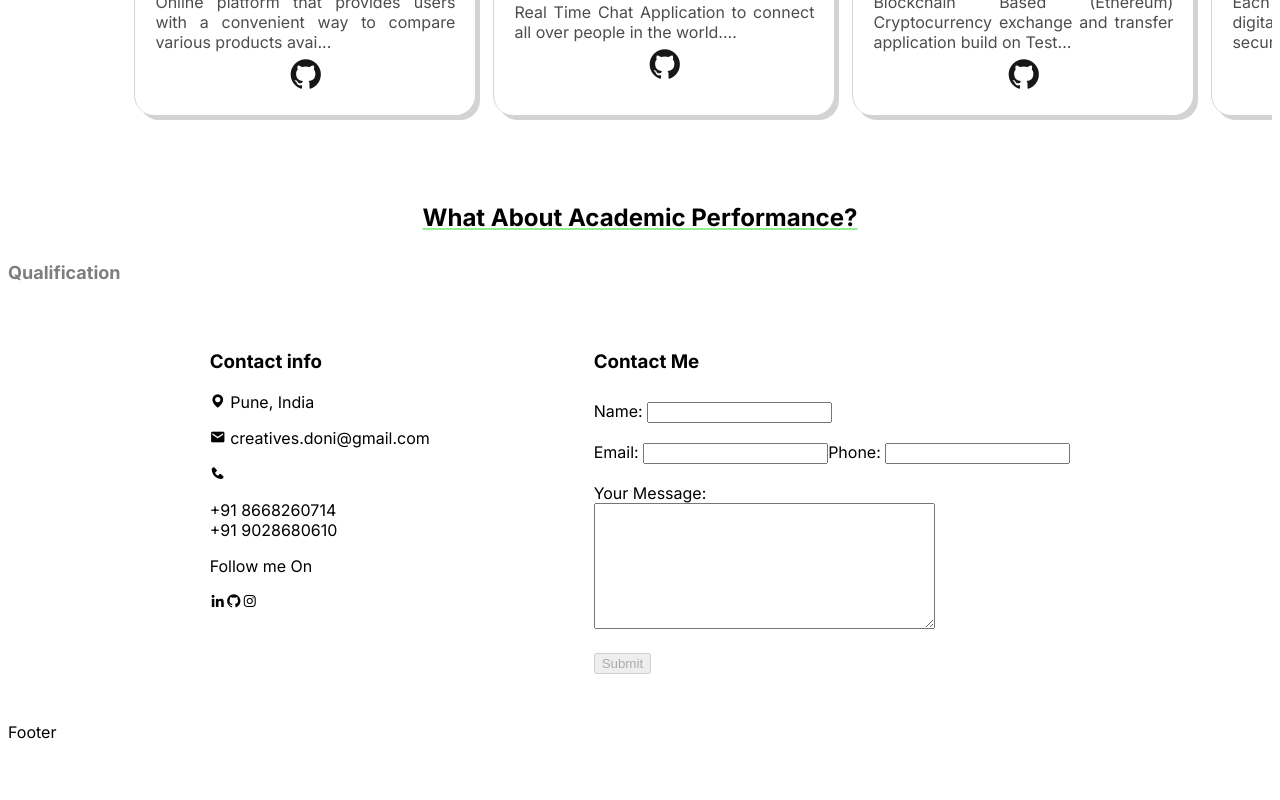
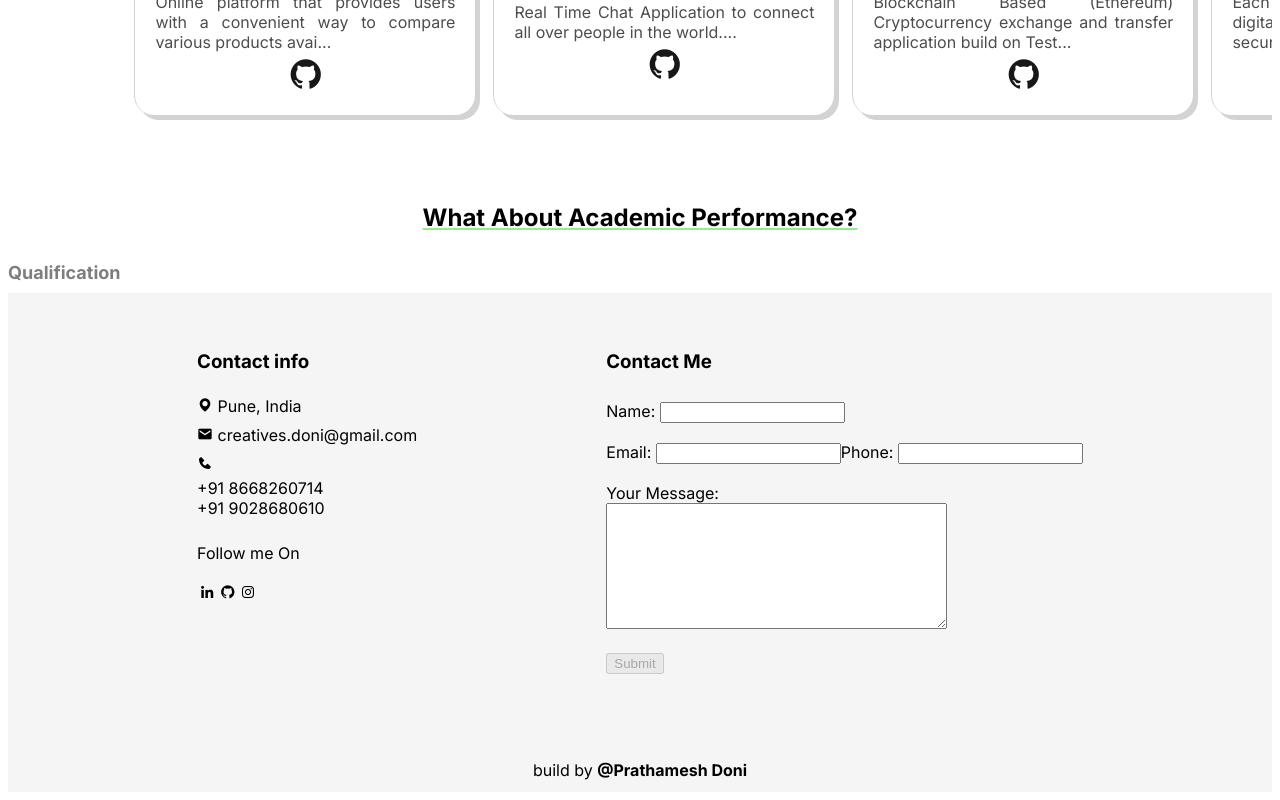
Before and after one commit to hacknovas/PortfolioHN, a Next.js app: page / in a window 1280 px wide. Shown: the part 1625-2425 px from the top of the page. Before the commit the page ends 2375 px from the top, so only its background shows below. Built offline with nearby package versions, Linux system fonts and the light colour scheme.

Commit message:
footer css added

```diff
--- a/src/app/CSS/footer.module.css
+++ b/src/app/CSS/footer.module.css
@@ -1,9 +1,34 @@
+.lastFooterSection{
+    background-color: whitesmoke;
+}
+
 .contactSection {
   display: flex;
   flex-wrap: wrap;
   justify-content: space-evenly;
-  padding: 3%;
+  padding: 3% 0;
 }
 .contactMe form div {
   padding: 2% 0;
 }
+
+.contactInfo div {
+  padding: 2% 0;
+}
+.contactInfo a {
+  color: black;
+  padding: 1%;
+}
+
+.footerSection{
+    padding-top: 3% ;
+    padding-bottom: 1% ;
+    text-align: center;
+}
+
+.footerSection a{
+    color: black;
+    text-decoration: none;
+    font-weight: bolder;
+
+}
--- a/src/app/Components/Footer.tsx
+++ b/src/app/Components/Footer.tsx
@@ -1,25 +1,34 @@
 import styles from "@/app/CSS/footer.module.css"
+import Link from "next/link"
 
 export default function Footer() {
     return (
-        <div>
+        <div className={styles.lastFooterSection}>
             <div id="#contactMeSection" className={styles.contactSection}>
                 <div className={styles.contactInfo}>
                     <h3>Contact info</h3>
-                    <p><i className='bx bxs-map'></i> Pune, India</p>
-                    <p><i className='bx bxs-envelope'></i> creatives.doni@gmail.com</p>
-                    <p><i className='bx bxs-phone'></i>
-                        <p>
+                    <div><i className='bx bxs-map'></i> Pune, India</div>
+                    <div><i className='bx bxs-envelope'></i> creatives.doni@gmail.com</div>
+                    <div><i className='bx bxs-phone'></i>
+                        <div>
                             +91 8668260714
                             <br />
                             +91 9028680610
-                        </p>
-                    </p>
+                        </div>
+                    </div>
                     <p>Follow me On</p>
                     <div>
-                        <i className='bx bxl-linkedin'></i>
-                        <i className='bx bxl-github'></i>
-                        <i className='bx bxl-instagram'></i>
+                        <Link href="https://www.linkedin.com/in/prathamesh-doni-15aab8209/">
+                            <i className='bx bxl-linkedin'></i>
+                        </Link>
+
+                        <Link href="https://github.com/hacknovas">
+                            <i className='bx bxl-github'></i>
+                        </Link>
+
+                        <Link href="">
+                            <i className='bx bxl-instagram'></i>
+                        </Link>
                     </div>
                 </div>
 
@@ -47,7 +56,13 @@ export default function Footer() {
 
                 </div>
             </div>
-            <div>Footer</div>
+
+            <div className={styles.footerSection}>
+                build by <Link href="https://www.github.com/hacknovas">
+                    @Prathamesh Doni
+                </Link>
+
+            </div>
         </div>
     )
 }
```
